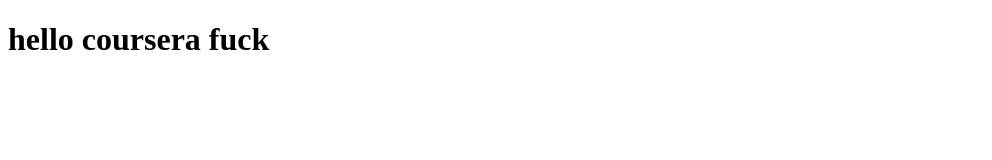
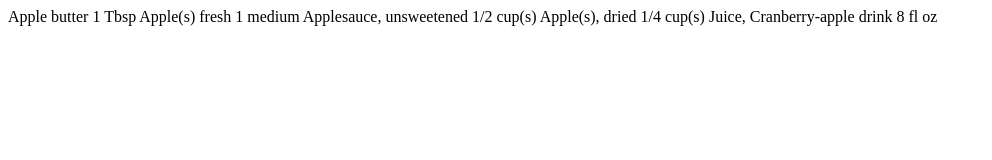
Before and after one commit to Sinegubovskii/test-web, a plain HTML site: page index.html in a window 1280 px wide. Shown: the whole page, without its empty margins (0-992 px from the left). Drawn offline with Linux system fonts and the light colour scheme.

Commit message:
initial setup

```diff
--- a/index.html
+++ b/index.html
@@ -1,9 +1,24 @@
-<!DOCTYPE html>
 <html>
 <head>
-	<title>hello coursera fuck</title>
+<body>
+<div class=”itemContent”>
+
+<span class="title ng-binding" ng-bind="food.name">Apple butter</span>
+<span class="description ng-binding" ng-bind="food._servingDesc">1 Tbsp</span>
+
+<span class="title ng-binding" ng-bind="food.name">Apple(s) fresh</span>
+<span class="description ng-binding" ng-bind="food._servingDesc">1 medium</span>
+
+<span class="title ng-binding" ng-bind="food.name">Applesauce, unsweetened </span>
+<span class="description ng-binding" ng-bind="food._servingDesc">1/2 cup(s)</span>
+
+<span class="title ng-binding" ng-bind="food.name">Apple(s), dried</span>
+<span class="description ng-binding" ng-bind="food._servingDesc">1/4 cup(s)</span>
+
+<span class="title ng-binding" ng-bind="food.name">Juice, Cranberry-apple drink</span>
+<span class="description ng-binding" ng-bind="food._servingDesc">8 fl oz</span>
+
+</div>
+</body>
 </head>
-<body>
-<h1>hello coursera fuck</h1>
-</body>
 </html>
```
